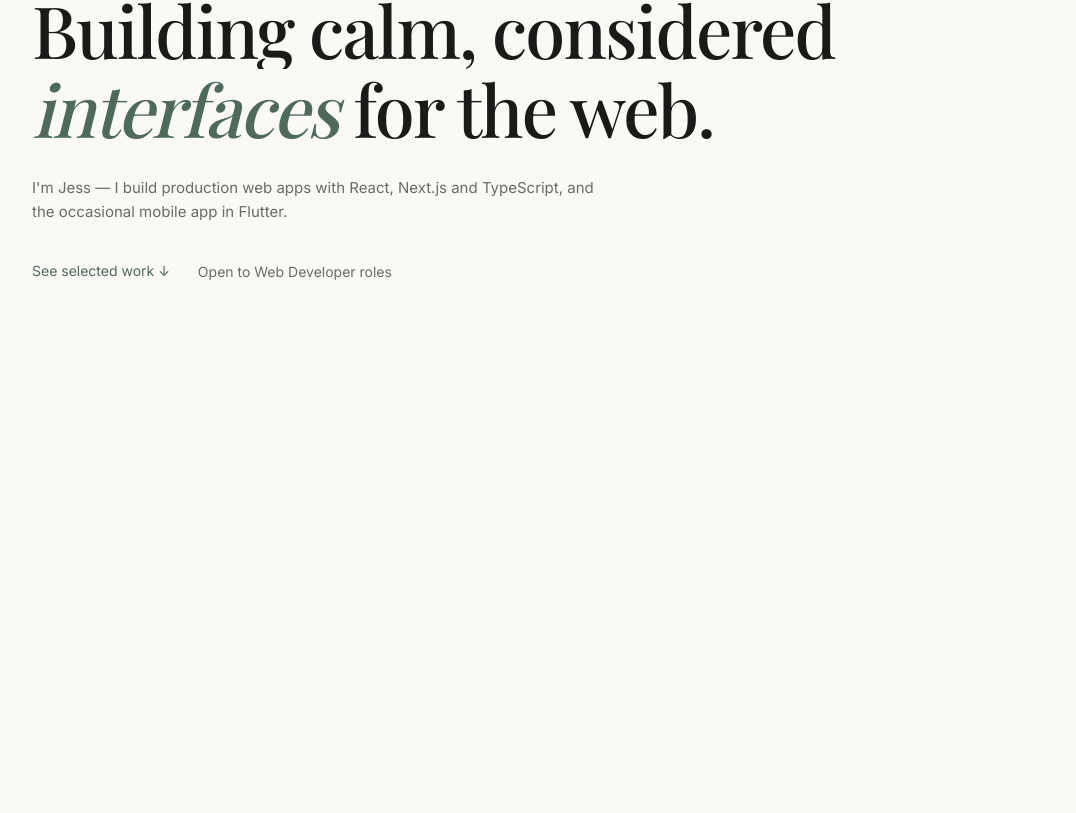
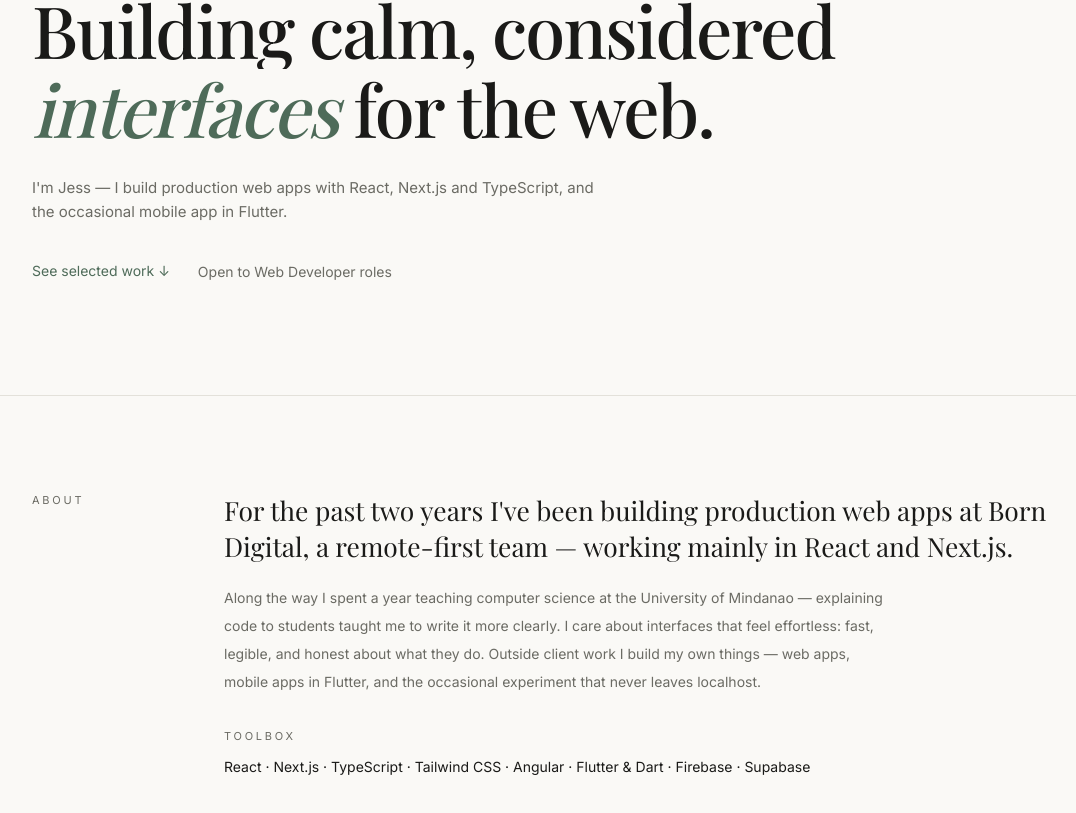
Before and after one commit to jsmrk/jb-portfolio, a React (Vite) app: page / in a window 1280 px wide. Shown: the part 195-1008 px from the top of the page, without its empty margins (96-1172 px from the left). Before the commit the page ends 800 px from the top, so only its background shows below. Built offline with nearby package versions, Linux system fonts and the light colour scheme; the HTML template or start-up script is replaced by a standard one; a web font is replaced by a local one.

Commit message:
feat: add section shell and about section

```diff
--- a/src/App.tsx
+++ b/src/App.tsx
@@ -1,5 +1,6 @@
 import { MotionConfig } from "framer-motion";
 import Hero from "@/components/Hero";
+import About from "@/components/About";
 
 // Composes the single-page portfolio; reduced-motion users get instant content.
 function App() {
@@ -7,6 +8,7 @@ function App() {
     <MotionConfig reducedMotion="user">
       <main>
         <Hero />
+        <About />
       </main>
     </MotionConfig>
   );
--- /dev/null
+++ b/src/components/About.tsx
@@ -0,0 +1,35 @@
+import { motion } from "framer-motion";
+import Section from "@/components/Section";
+import { fadeUp } from "@/lib/motion";
+import { site } from "@/data/site";
+
+// About section: editorial side label, lead, bio, and inline toolbox list.
+function About() {
+  return (
+    <Section id="about" className="grid gap-8 md:grid-cols-[160px_1fr]">
+      <motion.p variants={fadeUp} className="kicker">
+        About
+      </motion.p>
+      <div>
+        <motion.p variants={fadeUp} className="font-serif text-2xl leading-snug md:text-[1.65rem]">
+          For the past two years I've been building production web apps at Born
+          Digital, a remote-first team — working mainly in React and Next.js.
+        </motion.p>
+        <motion.p variants={fadeUp} className="mt-5 max-w-2xl text-sm leading-loose text-muted">
+          Along the way I spent a year teaching computer science at the
+          University of Mindanao — explaining code to students taught me to
+          write it more clearly. I care about interfaces that feel effortless:
+          fast, legible, and honest about what they do. Outside client work I
+          build my own things — web apps, mobile apps in Flutter, and the
+          occasional experiment that never leaves localhost.
+        </motion.p>
+        <motion.div variants={fadeUp}>
+          <p className="kicker mt-8">Toolbox</p>
+          <p className="mt-2 text-sm leading-loose">{site.toolbox.join(" · ")}</p>
+        </motion.div>
+      </div>
+    </Section>
+  );
+}
+
+export default About;
--- /dev/null
+++ b/src/components/Section.tsx
@@ -0,0 +1,30 @@
+import { motion } from "framer-motion";
+import type { ReactNode } from "react";
+import type { SectionId } from "@/types";
+import { cn } from "@/lib/cn";
+import { stagger, viewportOnce } from "@/lib/motion";
+
+type Props = {
+  id: SectionId;
+  className?: string;
+  children: ReactNode;
+};
+
+// Section shell: anchor target, top divider, page gutter, scroll-staggered reveal.
+function Section({ id, className, children }: Props) {
+  return (
+    <section id={id} className="border-t border-line">
+      <motion.div
+        initial="hidden"
+        whileInView="visible"
+        viewport={viewportOnce}
+        variants={stagger}
+        className={cn("mx-auto w-5/6 max-w-5xl py-20 md:py-24", className)}
+      >
+        {children}
+      </motion.div>
+    </section>
+  );
+}
+
+export default Section;
```
